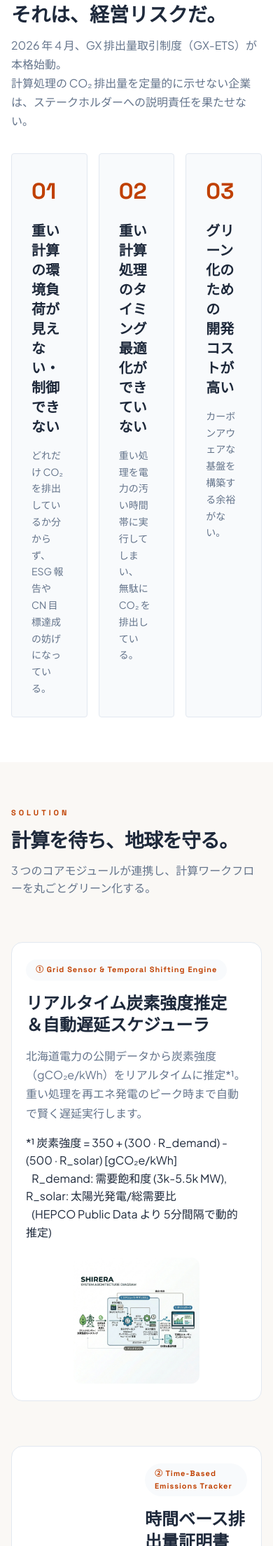
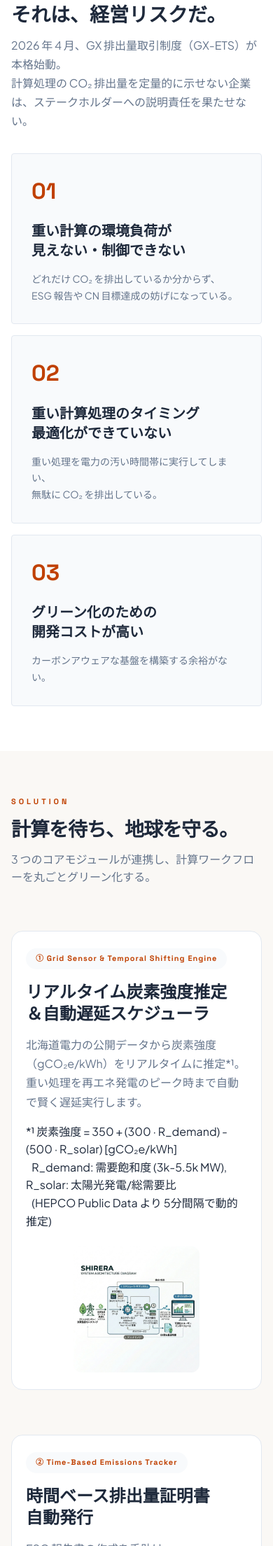
Before and after one commit to tsubasaogawa/tsubasaogawa.me, a Jekyll site: the page built from public/products/shirera/lp/index.html, in a window 390 px wide. Shown: the part 872-3081 px from the top of the page at 70% size. Built offline with Jekyll 4.4.1, drawn with Linux system fonts in a browser that asks for light colours; some web fonts are replaced.

Commit message:
fix: response vertical layout (#7)

```diff
--- a/public/products/shirera/lp/assets/css/styles.scss
+++ b/public/products/shirera/lp/assets/css/styles.scss
@@ -808,19 +808,9 @@ img {
     font-size: 40px;
   }
 
-  .problem-cards,
   .stats-row,
   .demo-content {
     grid-template-columns: 1fr;
-  }
-
-  .feat-block {
-    flex-direction: column;
-    gap: 40px;
-  }
-
-  .feat-block.reverse {
-    flex-direction: column;
   }
 
   .cta-title {
@@ -1052,6 +1042,7 @@ img {
     }
 
     .problem-cards {
+      grid-template-columns: 1fr;
       gap: 16px;
 
       .card {
@@ -1079,8 +1070,13 @@ img {
     }
 
     .feat-block {
+      flex-direction: column;
       padding: 28px;
       gap: 24px;
+
+      &.reverse {
+        flex-direction: column;
+      }
 
       .feat-content {
         gap: 16px;
```
